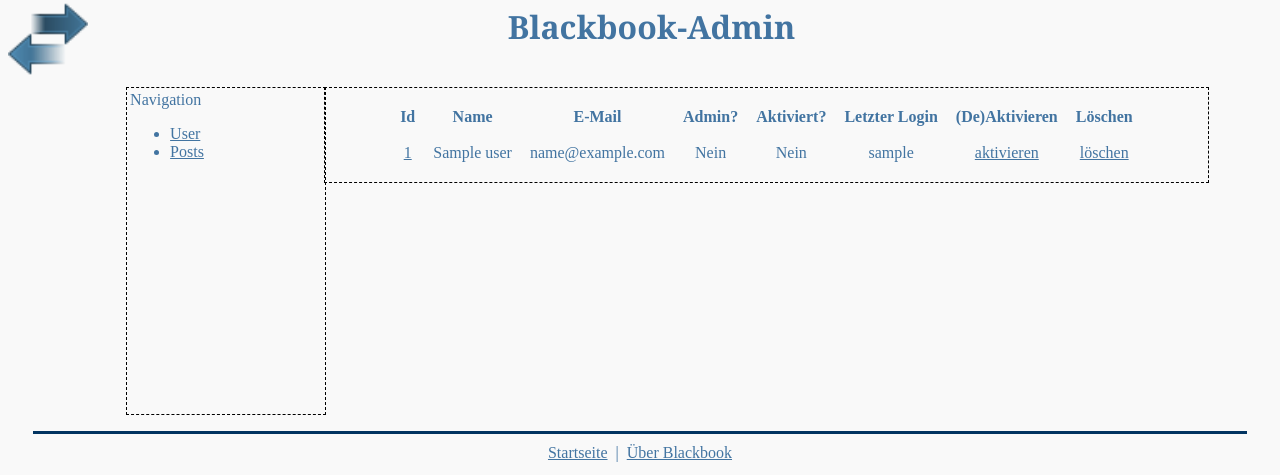
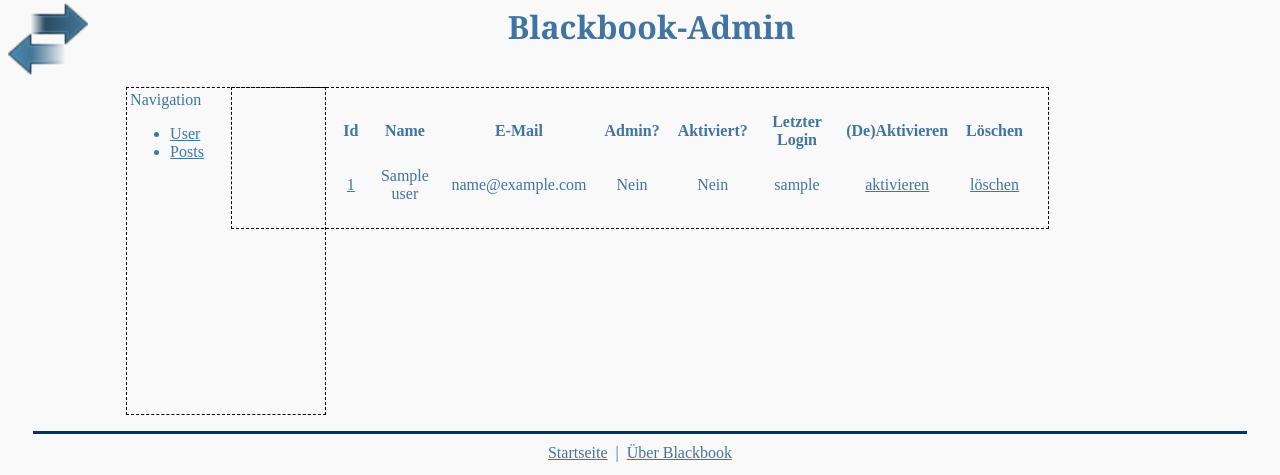
Before and after one commit to davidnieder/blackboard, a Python web app: template templates/admin/user.html in a window 1280 px wide. Shown: the part 14-489 px from the top of the page. Run offline with Jinja, Linux system fonts and the light colour scheme; the template is opened without the code that fills it: most values are stand-ins (such as "Sample title", 1, 10 or a date in 2020).

Commit message:
changed admin.css

```diff
--- a/static/style/admin.css
+++ b/static/style/admin.css
@@ -35,15 +35,16 @@
     color: #4274A1;
   }
 
-  div#messagebox    {
+  div.messagebox    {
+    width: 800px;
     margin-top: 1em;
-    margin-left: 23%;
-    margin-right: 23%;
+    margin-left: auto;
+    margin-right: auto;
     margin-bottom: 0em;
     padding: 0.5em;
 
     text-align: center;
-    border: 1px solid #023461;
+    border: 1px dashed #023461;
   }
 
   div#navigation    {
@@ -63,10 +64,11 @@
   }
 
   div#content   {
-    padding: 0.2em;
+    width: 800px;
+    padding: 0.5em;
     margin-top: 2em;
-    margin-left: 25%;
-    margin-right: 5%;
+    margin-left: auto;
+    margin-right: auto;
     text-align: center;
 
     border-style: dashed;
```
